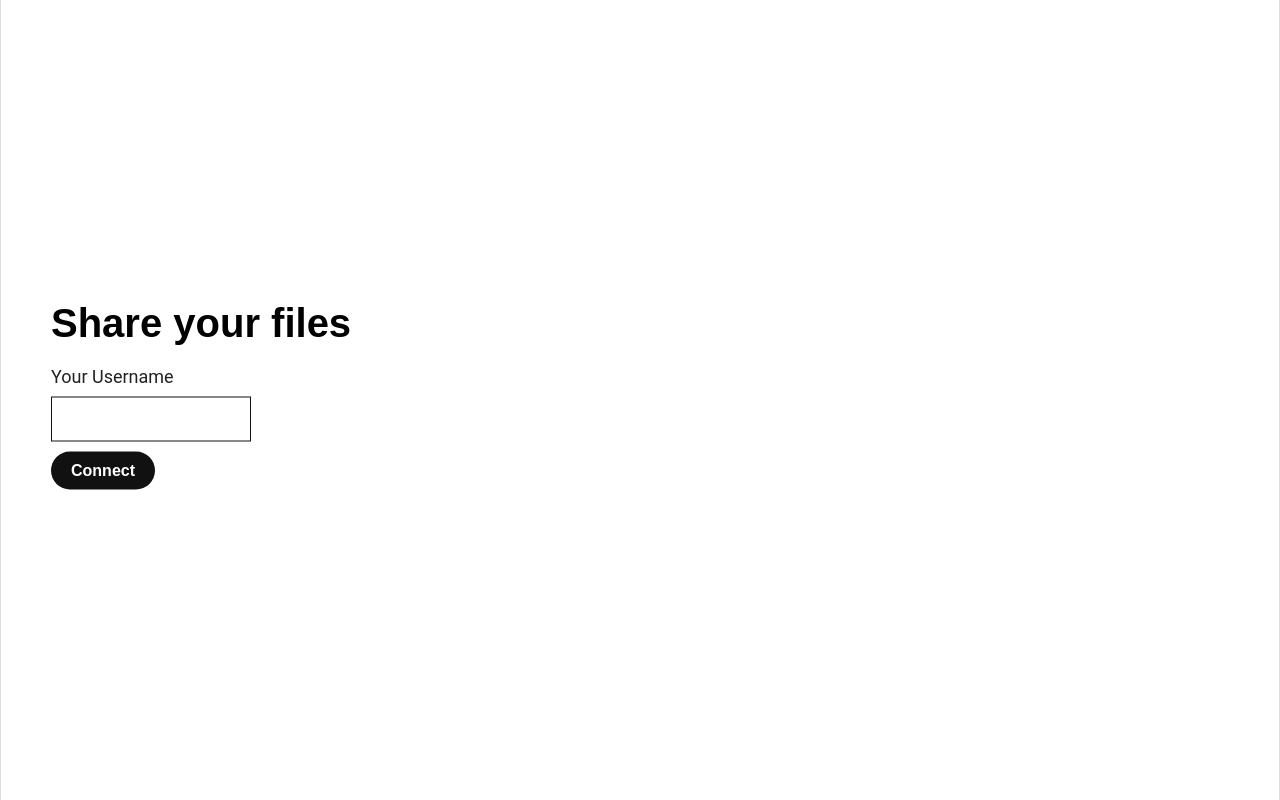
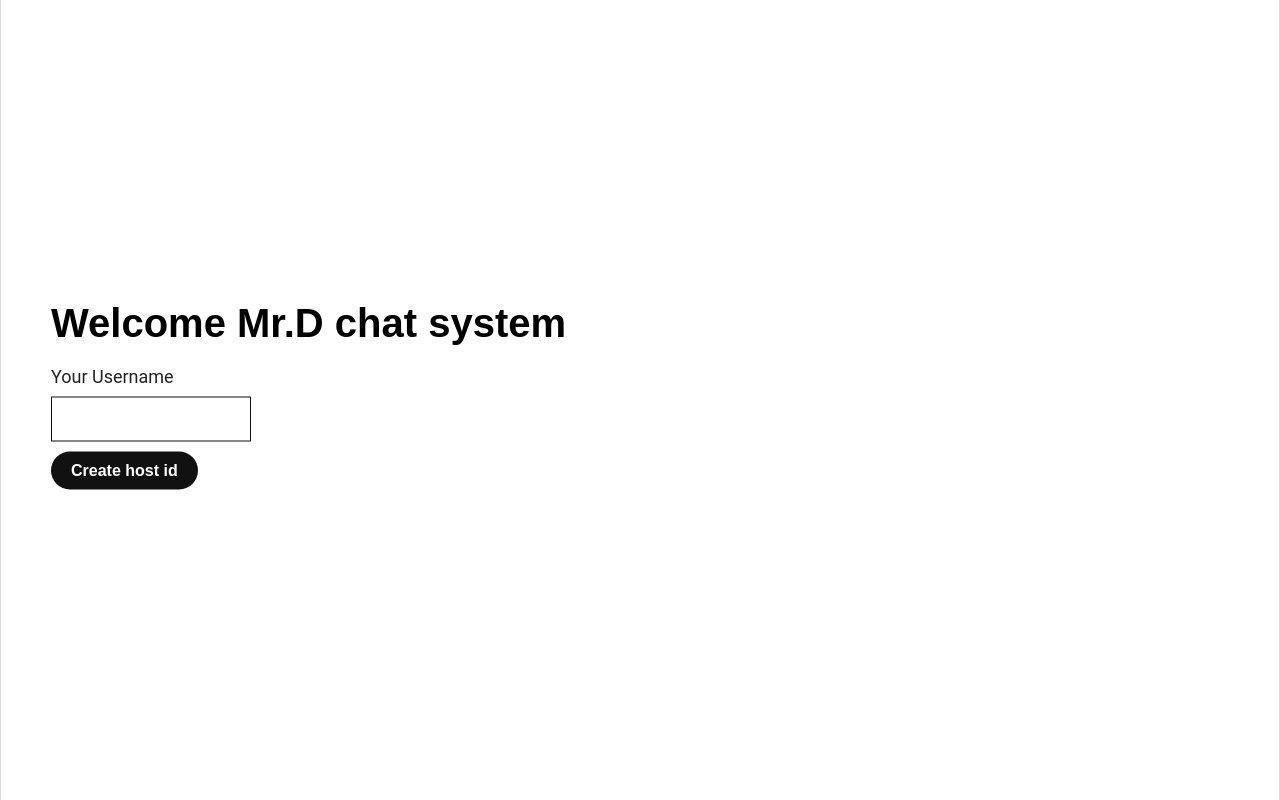
Before and after one commit to Davaasuren0501/file_transfer, a website: page public/index.html in a window 1280 px wide. Drawn offline with nearby package versions, Linux system fonts and the light colour scheme; no server answers.

Commit message:
small changes

```diff
--- a/public/index.html
+++ b/public/index.html
@@ -9,13 +9,13 @@
     <div class="app">
       <div class="screen join-screen active">
         <div class="form">
-          <h2>Share your files</h2>
+          <h2>Welcome Mr.D chat system</h2>
           <div class="form-input">
             <label>Your Username</label>
             <input type="text" id="username" />
           </div>
           <div class="form-input">
-            <button id="sender-start-con-btn">Connect</button>
+            <button id="sender-start-con-btn">Create host id</button>
           </div>
           <div class="form-input" id="join-id"></div>
         </div>
```
Also changed, not shown: public/receiver.html (+1 -1 lines).
